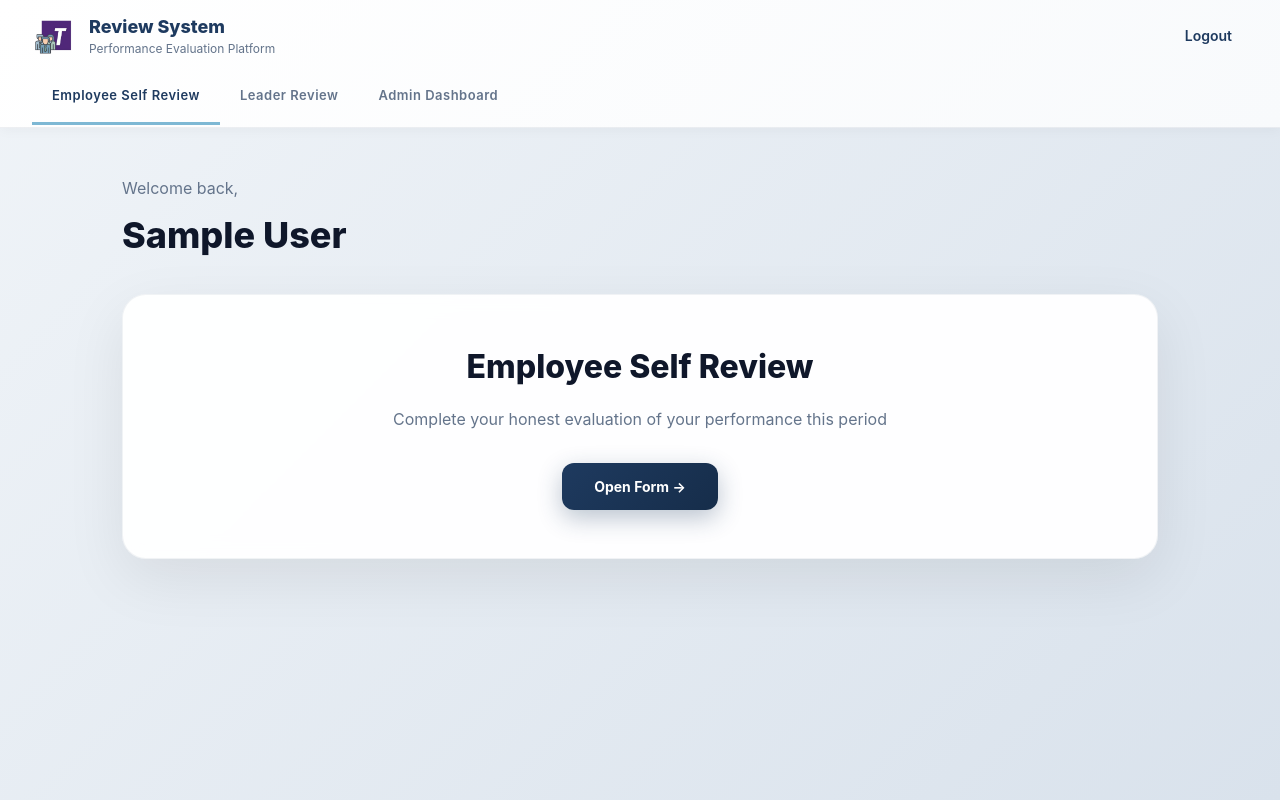
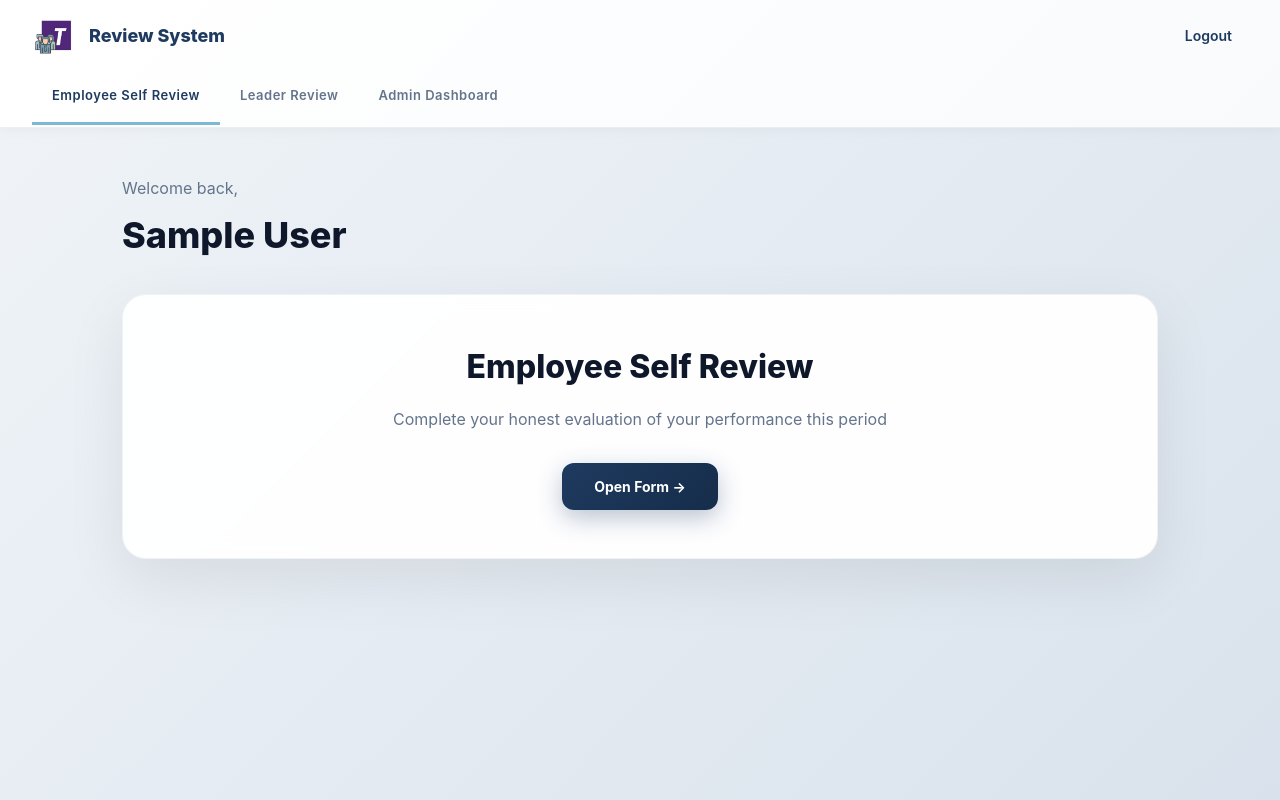
Before and after one commit to enquiry-commits/Review-Form, a Next.js app: page /dashboard in a window 1280 px wide. Built offline with nearby package versions, Linux system fonts and the light colour scheme; sample sign-in values are in the browser's storage.

Commit message:
删除导航栏副标题 Performance Evaluation Platform

```diff
--- a/app/dashboard/page.tsx
+++ b/app/dashboard/page.tsx
@@ -68,7 +68,6 @@ export default function Dashboard() {
             <img src="/tassure-logo.png" alt="Tassure" style={{height: '45px', width: 'auto'}} />
             <div>
               <div style={{fontSize: '18px', fontWeight: '800', color: '#1e3a5f'}}>Review System</div>
-              <div style={{fontSize: '12px', color: '#64748b'}}>Performance Evaluation Platform</div>
             </div>
           </div>
           <button
```
